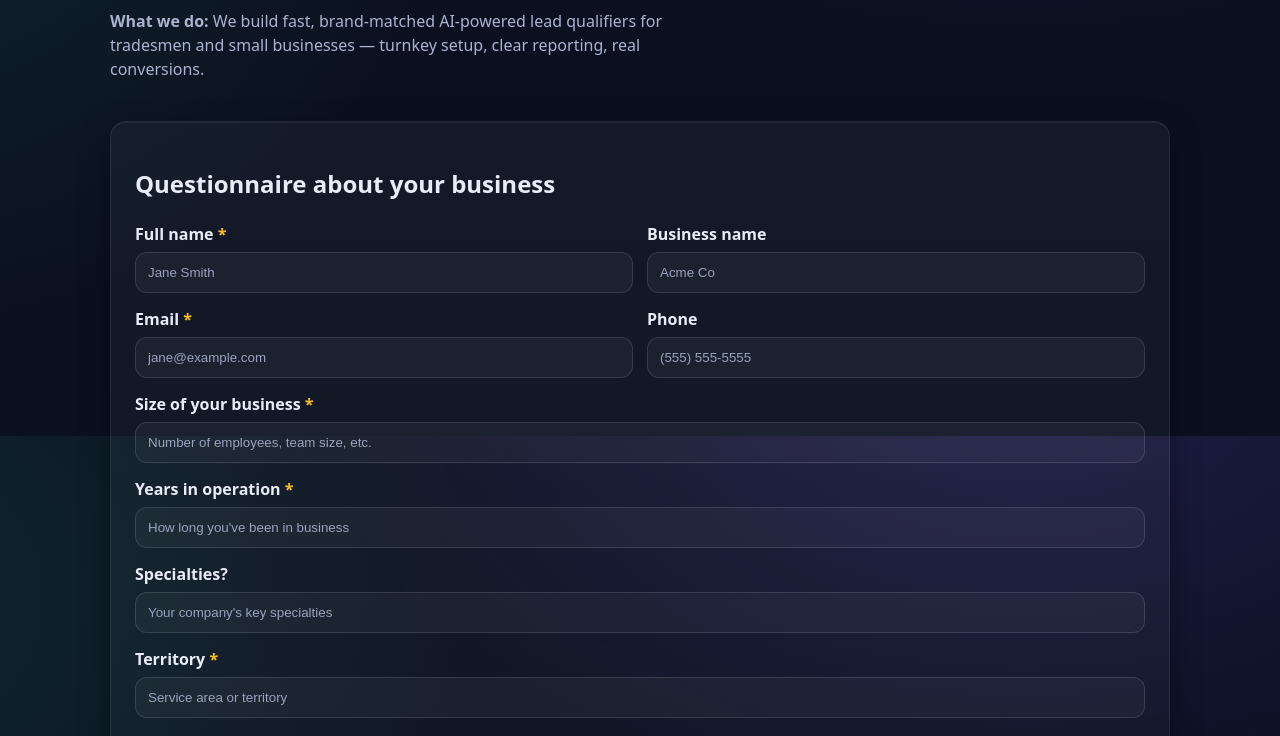
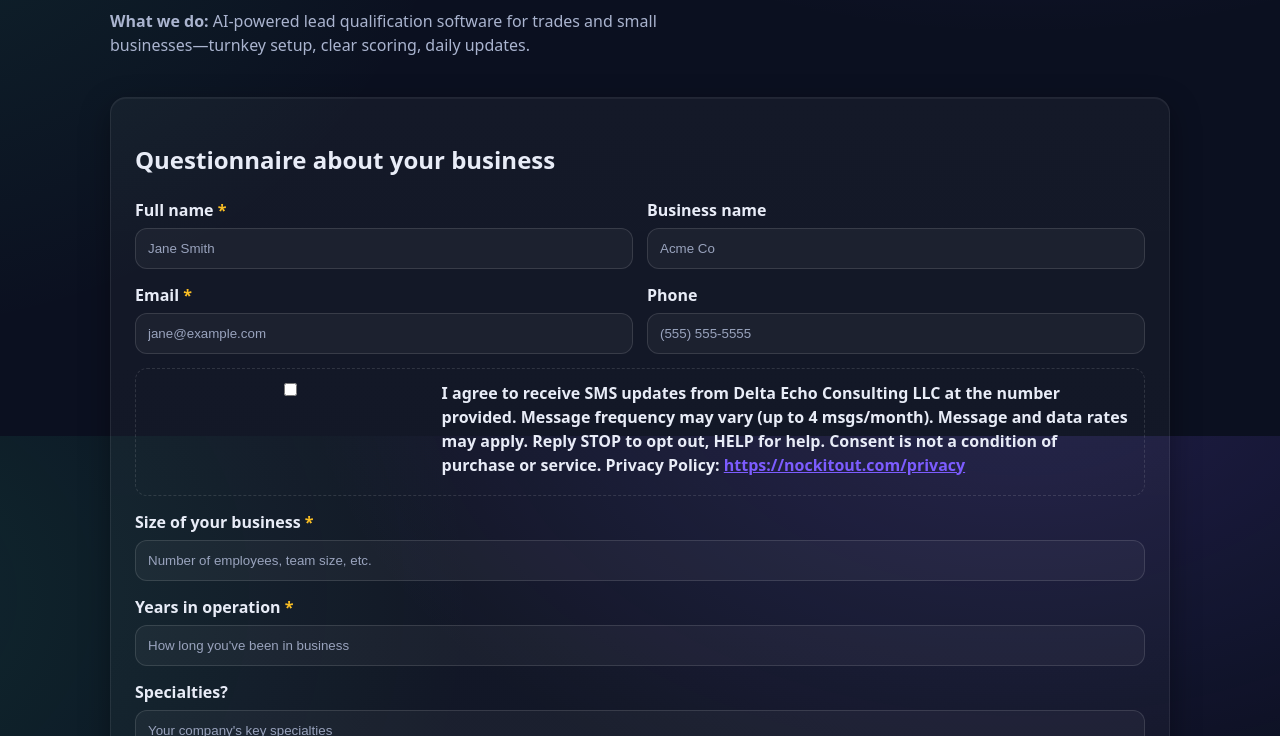
Before and after one commit to Nockitout/firstdemosite, a plain HTML site: page index.html in a window 1280 px wide. Shown: the part 364-1100 px from the top of the page. Drawn offline with Linux system fonts and the light colour scheme.

Commit message:
Update index.html

```diff
--- a/index.html
+++ b/index.html
@@ -54,6 +54,12 @@
     .form-actions{display:flex;flex-wrap:wrap;gap:10px;align-items:center}
     .tag{display:inline-flex;gap:10px;align-items:center;padding:6px 10px;border:1px solid rgba(255,255,255,.12);border-radius:999px;color:var(--muted)}
 
+    /* TFV consent block */
+    .consent{border:1px dashed rgba(255,255,255,.12);border-radius:12px;padding:12px}
+    .consent label{display:flex;gap:10px;align-items:flex-start}
+    .consent input[type="checkbox"]{margin-top:2px}
+    .consent a{word-break:break-all}
+
     .success{background: #0f1f17;border-color: rgba(34,197,94,.4)}
     .danger{background:#231417;border-color: rgba(239,68,68,.4)}
 
@@ -102,10 +108,9 @@
   <main class="wrap">
     <section class="hero">
       <div>
-        <h1>Got a problem?<br> Let's<span style="background: linear-gradient(90deg,var(--brand),var(--brand-2));-webkit-background-clip:text;background-clip:text;color:transparent">Nockitout</span></h1>
+        <h1>Got a problem?<br> Let's<span style="background: linear-gradient(90deg,var(--brand),var(--brand-2));-webkit-background-clip:text;background-clip:text;color:transparent"> Nockitout</span></h1>
         <p>Submissions automatically email our team. Data also saves locally (private to this browser).</p>
-        <!-- 1–2 sentence services summary so “what you do” is obvious -->
-        <p><strong>What we do:</strong> We build fast, brand-matched AI-powered lead qualifiers for tradesmen and small businesses — turnkey setup, clear reporting, real conversions.</p>
+        <p><strong>What we do:</strong> AI-powered lead qualification software for trades and small businesses—turnkey setup, clear scoring, daily updates.</p>
       </div>
     </section>
 
@@ -119,7 +124,7 @@
         <input type="text" name="_honey" style="display:none" />
         <input type="hidden" name="_template" value="table" />
 
-        <!-- NEW: Contact details -->
+        <!-- Contact details -->
         <div class="row">
           <div>
             <label for="name">Full name <span class="req">*</span></label>
@@ -140,6 +145,21 @@
             <label for="phone">Phone</label>
             <input id="phone" name="Phone" type="tel" placeholder="(555) 555-5555" />
           </div>
+        </div>
+
+        <!-- TFV SMS consent: directly under Phone, not required -->
+        <div class="consent">
+          <label for="sms_opt_in">
+            <input id="sms_opt_in" type="checkbox" />
+            <span>
+              I agree to receive SMS updates from <b>Delta Echo Consulting LLC</b> at the number provided.
+              Message frequency may vary (up to 4 msgs/month). Message and data rates may apply.
+              Reply <b>STOP</b> to opt out, <b>HELP</b> for help. Consent is not a condition of purchase or service.
+              Privacy Policy: <a href="https://nockitout.com/privacy" target="_blank" rel="noopener">https://nockitout.com/privacy</a>
+            </span>
+          </label>
+          <!-- Hidden field that will carry Yes/No on submit -->
+          <input type="hidden" id="sms_opt_in_hidden" name="SMS Opt-In" value="No">
         </div>
 
         <!-- Existing questions -->
@@ -220,7 +240,6 @@
     const BRAND_EMAIL = 'team@nockitout.com';
 
     const el = (id)=>document.getElementById(id);
-    const fmtDate = (d)=> new Date(d).toLocaleString();
 
     function toast(msg,type=''){
       const chip=el('formStatus');
@@ -236,12 +255,11 @@
     function serializeForm(){
       return {
         date: Date.now(),
-        // NEW contact fields
         name: (el('name').value || '').trim(),
         business: (el('business').value || '').trim(),
         email: (el('email').value || '').trim(),
         phone: (el('phone').value || '').trim(),
-        // existing
+        sms_opt_in: el('sms_opt_in').checked ? 'Yes' : 'No', // NEW
         size: (el('size').value || '').trim(),
         years: (el('years').value || '').trim(),
         specialties: (el('specialties').value || '').trim(),
@@ -266,6 +284,9 @@
     }
 
     function onSubmit(e){
+      // Ensure hidden field carries Yes/No regardless of checkbox state
+      el('sms_opt_in_hidden').value = el('sms_opt_in').checked ? 'Yes' : 'No';
+
       // Let the browser perform the actual POST to FormSubmit so email is guaranteed.
       const data = serializeForm();
       const errs = validate(data);
@@ -274,7 +295,7 @@
       subs.unshift(data);
       setSubmissions(subs);
       toast('Saved locally + sending email…','success');
-      // no preventDefault -> form will POST to FormSubmit, email will be sent, then redirect back to _next
+      // no preventDefault -> form will POST to FormSubmit, then redirect back to _next
     }
 
     function toCSV(rows){
@@ -307,6 +328,7 @@
         s.business?`Business: ${s.business}`:'',
         `Email: ${s.email}`,
         s.phone?`Phone: ${s.phone}`:'',
+        `SMS Opt-In: ${s.sms_opt_in}`,
         `Size: ${s.size}`,
         `Years: ${s.years}`,
         s.specialties?`Specialties: ${s.specialties}`:'',
```
